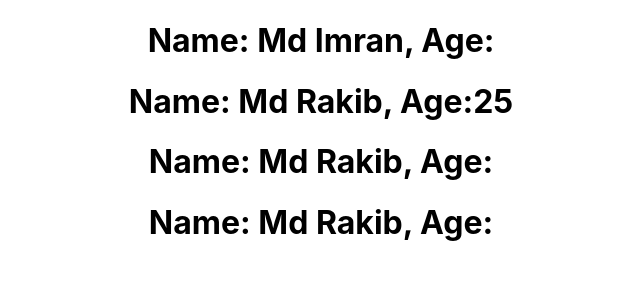
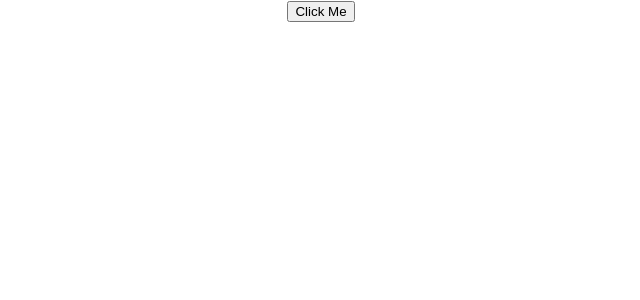
Before and after one commit to mdimran007/React.JS-Learning-Topics-For-Beginner, a React (Create React App) app: page / in a window 1280 px wide. Shown: the top 300 px of the page, without its empty margins (319-959 px from the left). Built offline with nearby package versions, Linux system fonts and the light colour scheme.

Commit message:
Topic: Button Click Event With Functional Component

```diff
--- a/src/App.js
+++ b/src/App.js
@@ -3,20 +3,12 @@ import './App.css';
 import './myfunctionalcomponents/FreshFunctionalComponent'
 import FreshComponent from './myfunctionalcomponents/FreshFunctionalComponent';
 import FreshClassComponent from './myclasscomponents/FreshClassComponent';
+import ButtonClickEvent from './myfunctionalcomponents/ButtonClickEvent'
 
 function App() {
   return (
     <div className="App">
-     {/* <FreshComponent name="Md Imran"></FreshComponent>
-     <FreshComponent name="Md Rakib"></FreshComponent>
-     <FreshComponent name="Md Kabir"></FreshComponent>
-     <FreshComponent name="Md Karim"></FreshComponent> */}
-
-
-     <FreshClassComponent name="Md Imran"></FreshClassComponent>
-     <FreshClassComponent name="Md Rakib" age="25"></FreshClassComponent>
-     <FreshClassComponent name="Md Rakib"></FreshClassComponent>
-     <FreshClassComponent name="Md Rakib"></FreshClassComponent>
+     <ButtonClickEvent></ButtonClickEvent>
     </div>
   );
 }
--- /dev/null
+++ b/src/myfunctionalcomponents/ButtonClickEvent.js
@@ -0,0 +1,13 @@
+import React from 'react'
+
+function BtnClick(params) {
+  alert("Click Button Working On Functional Component.")
+}
+
+function ButtonClickEvent() {
+    return(
+    <button onClick={BtnClick}>Click Me</button>
+    )
+}
+
+export default ButtonClickEvent
```
Also changed, not shown: 1 other file (tests, documents, lock files or other folders).
